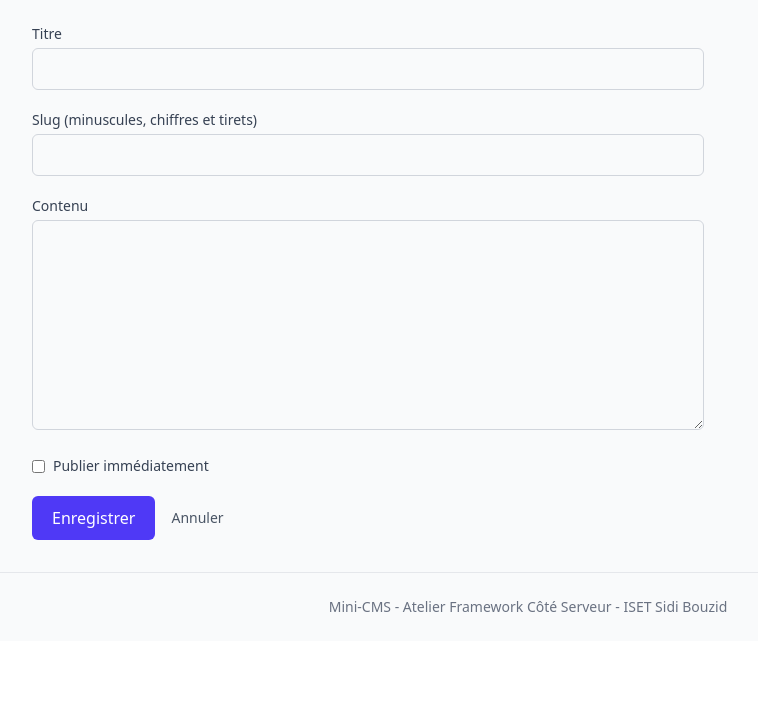
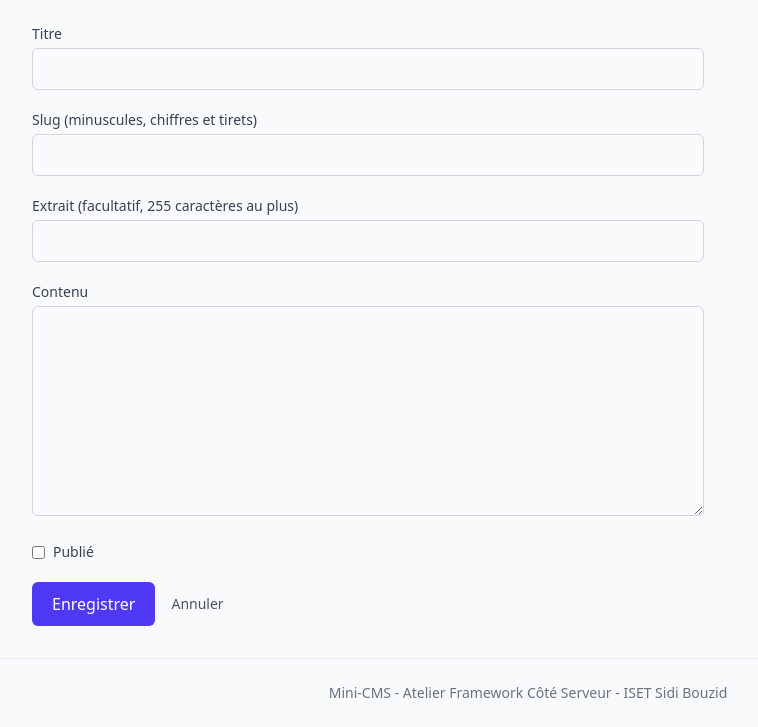
Before and after one commit to hamzamansouri-08/mini-cms, a Laravel app: page /posts/create in a window 1280 px wide. Shown: the part 169-896 px from the top of the page, without its empty margins (112-870 px from the left). Before the commit the page ends 781 px from the top, so only its background shows below. Run offline with Laravel 12, Linux system fonts and the light colour scheme; style sheets or scripts are compiled from the project's sources.

Commit message:
Ajouter la colonne excerpt aux articles

```diff
--- a/resources/views/components/post-card.blade.php
+++ b/resources/views/components/post-card.blade.php
@@ -10,7 +10,7 @@
         @endif
     </div>
 
-    <p class="text-sm text-gray-600">{{ Str::limit($post->body, 120) }}</p>
+    <p class="text-sm text-gray-600">{{ $post->excerpt ?? Str::limit($post->body, 120) }}</p>
 
     <p class="text-xs text-gray-500">
         @if ($post->published_at)
--- /dev/null
+++ b/resources/views/components/post-form.blade.php
@@ -0,0 +1,52 @@
+@props(['post' => null])
+
+<form method="POST" action="{{ $post ? route('posts.update', $post) : route('posts.store') }}" class="max-w-2xl space-y-5">
+    @csrf
+
+    @if ($post)
+        @method('PUT')
+    @endif
+
+    <div>
+        <label for="title" class="block text-sm font-medium text-gray-700">Titre</label>
+        <input type="text" id="title" name="title" value="{{ old('title', $post?->title) }}" class="mt-1 w-full rounded-md border border-gray-300 px-3 py-2">
+        @error('title')
+            <p class="mt-1 text-sm text-red-600">{{ $message }}</p>
+        @enderror
+    </div>
+
+    <div>
+        <label for="slug" class="block text-sm font-medium text-gray-700">Slug (minuscules, chiffres et tirets)</label>
+        <input type="text" id="slug" name="slug" value="{{ old('slug', $post?->slug) }}" class="mt-1 w-full rounded-md border border-gray-300 px-3 py-2">
+        @error('slug')
+            <p class="mt-1 text-sm text-red-600">{{ $message }}</p>
+        @enderror
+    </div>
+
+    <div>
+        <label for="excerpt" class="block text-sm font-medium text-gray-700">Extrait (facultatif, 255 caractères au plus)</label>
+        <input type="text" id="excerpt" name="excerpt" value="{{ old('excerpt', $post?->excerpt) }}" class="mt-1 w-full rounded-md border border-gray-300 px-3 py-2">
+        @error('excerpt')
+            <p class="mt-1 text-sm text-red-600">{{ $message }}</p>
+        @enderror
+    </div>
+
+    <div>
+        <label for="body" class="block text-sm font-medium text-gray-700">Contenu</label>
+        <textarea id="body" name="body" rows="8" class="mt-1 w-full rounded-md border border-gray-300 px-3 py-2">{{ old('body', $post?->body) }}</textarea>
+        @error('body')
+            <p class="mt-1 text-sm text-red-600">{{ $message }}</p>
+        @enderror
+    </div>
+
+    <div class="flex items-center gap-2">
+        <input type="hidden" name="is_published" value="0">
+        <input type="checkbox" id="is_published" name="is_published" value="1" @checked(old('is_published', $post?->is_published))>
+        <label for="is_published" class="text-sm text-gray-700">Publié</label>
+    </div>
+
+    <div class="flex items-center gap-4">
+        <button type="submit" class="rounded-md bg-indigo-600 px-5 py-2.5 font-medium text-white hover:bg-indigo-700">{{ $post ? 'Mettre à jour' : 'Enregistrer' }}</button>
+        <a href="{{ $post ? route('posts.show', $post) : route('posts.index') }}" class="text-sm text-gray-600 hover:underline">Annuler</a>
+    </div>
+</form>
--- a/resources/views/posts/create.blade.php
+++ b/resources/views/posts/create.blade.php
@@ -9,41 +9,5 @@
         </x-alert>
     @endif
 
-    <form method="POST" action="{{ route('posts.store') }}" class="max-w-2xl space-y-5">
-        @csrf
-
-        <div>
-            <label for="title" class="block text-sm font-medium text-gray-700">Titre</label>
-            <input type="text" id="title" name="title" value="{{ old('title') }}" class="mt-1 w-full rounded-md border border-gray-300 px-3 py-2">
-            @error('title')
-                <p class="mt-1 text-sm text-red-600">{{ $message }}</p>
-            @enderror
-        </div>
-
-        <div>
-            <label for="slug" class="block text-sm font-medium text-gray-700">Slug (minuscules, chiffres et tirets)</label>
-            <input type="text" id="slug" name="slug" value="{{ old('slug') }}" class="mt-1 w-full rounded-md border border-gray-300 px-3 py-2">
-            @error('slug')
-                <p class="mt-1 text-sm text-red-600">{{ $message }}</p>
-            @enderror
-        </div>
-
-        <div>
-            <label for="body" class="block text-sm font-medium text-gray-700">Contenu</label>
-            <textarea id="body" name="body" rows="8" class="mt-1 w-full rounded-md border border-gray-300 px-3 py-2">{{ old('body') }}</textarea>
-            @error('body')
-                <p class="mt-1 text-sm text-red-600">{{ $message }}</p>
-            @enderror
-        </div>
-
-        <div class="flex items-center gap-2">
-            <input type="checkbox" id="is_published" name="is_published" value="1" @checked(old('is_published'))>
-            <label for="is_published" class="text-sm text-gray-700">Publier immédiatement</label>
-        </div>
-
-        <div class="flex items-center gap-4">
-            <button type="submit" class="rounded-md bg-indigo-600 px-5 py-2.5 font-medium text-white hover:bg-indigo-700">Enregistrer</button>
-            <a href="{{ route('posts.index') }}" class="text-sm text-gray-600 hover:underline">Annuler</a>
-        </div>
-    </form>
+    <x-post-form />
 </x-layout>
```
Also changed, not shown: app/Models/Post.php (+7 -0 lines), database/migrations/2026_11_19_112737_add_excerpt_to_posts_table.php (added).
